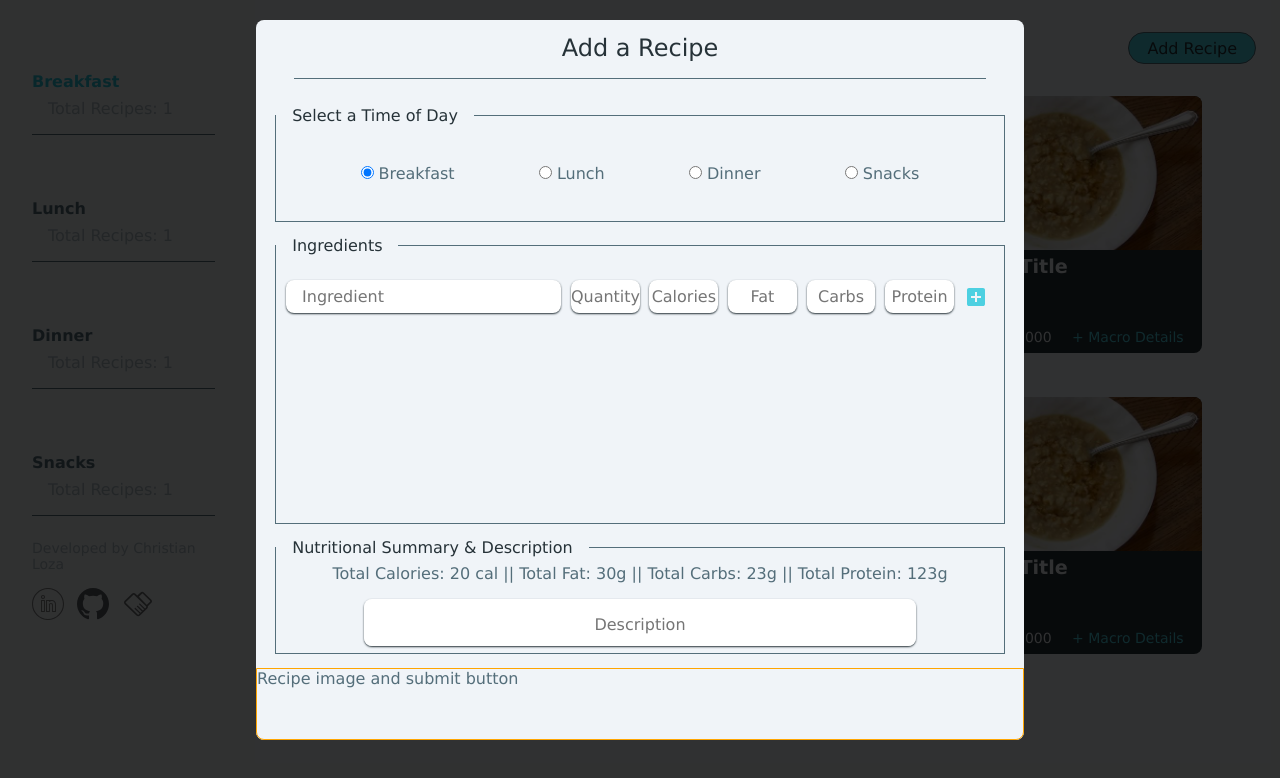
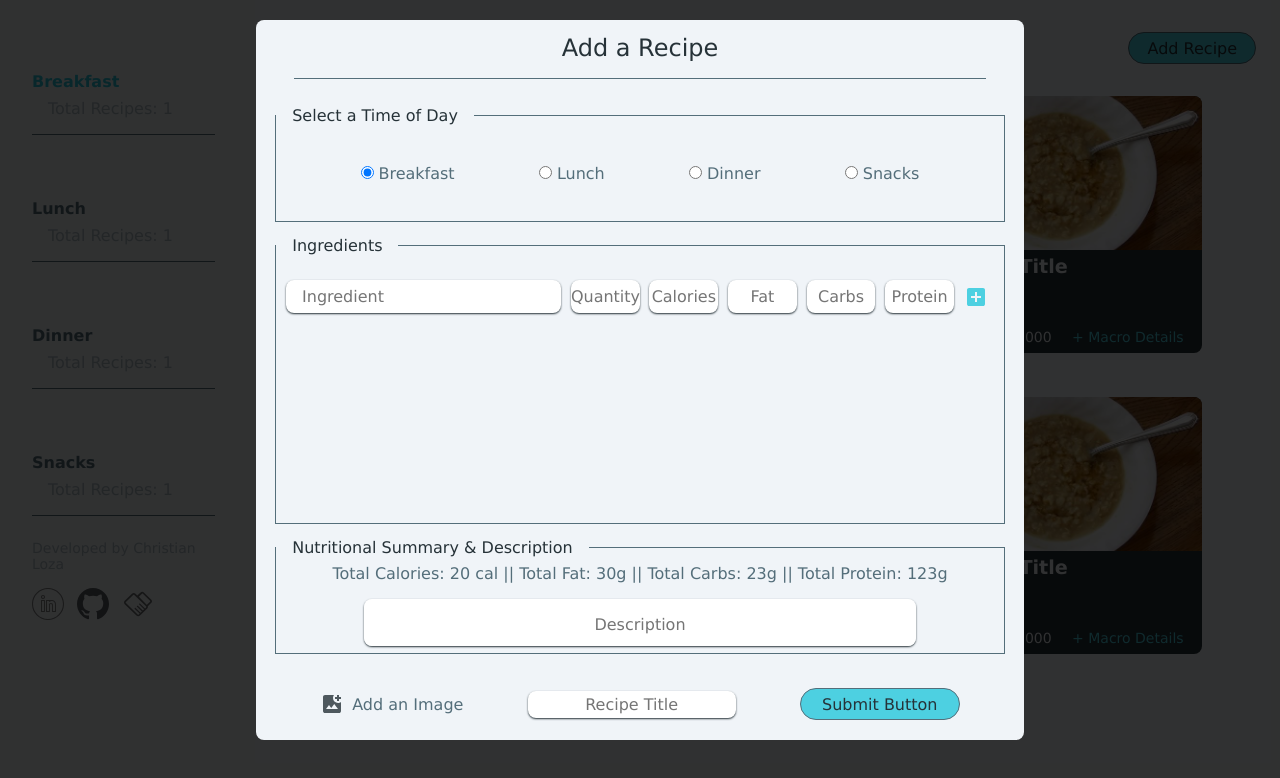
Before and after one commit to Chris-Loza/recipe-book, a React (Vite) app: page / in a window 1280 px wide. Both pictures are taken after a click on the element "Add Recipe". Shown: the top 778 px of the page. Built offline with nearby package versions, Linux system fonts and the light colour scheme.

Commit message:
finished modal design and style, need to finish its functionality

```diff
--- a/src/Components/AddRecipe/AddRecipeModal.jsx
+++ b/src/Components/AddRecipe/AddRecipeModal.jsx
@@ -184,7 +184,21 @@ const AddRecipeModal = ({ showModal, setShowModal }) => {
               </div>
             </fieldset>
           </div>
-          <div className="recipeImgSubmit">Recipe image and submit button</div>
+          <div className="recipeImgSubmit">
+            <div className="recipeImageContainer">
+              <label htmlFor="recipeImage">
+                <img src="../../../images/AddPhotoAlt.svg" alt="Recipe Image" />
+                Add an Image
+              </label>
+              <input style={{ display: "none" }} type="file" id="recipeImage" />
+            </div>
+            <div className="recipeTitle">
+              <input type="text" placeholder="Recipe Title" />
+            </div>
+            <div className="submitButton">
+              <p>Submit Button</p>
+            </div>
+          </div>
         </div>
       </div>
     )
--- a/src/Components/AddRecipe/addRecipeModal.css
+++ b/src/Components/AddRecipe/addRecipeModal.css
@@ -130,6 +130,10 @@
                             &:hover {
                                 box-shadow: 0 1px 2px #4DD0E1;
                             }
+
+                            &:focus {
+                                box-shadow: 0 1px 2px #4DD0E1;
+                            }
                         }
 
                         #ingredientName {
@@ -225,16 +229,80 @@
                         &:hover {
                             box-shadow: 0 1px 2px #4DD0E1;
                         }
+
+                        &:focus {
+                            box-shadow: 0 1px 2px #4DD0E1;
+                        }
                     }
                 }
             }
         }
 
         .recipeImgSubmit {
-            border: 1px solid orange;
             height: 10%;
             border-bottom-right-radius: 0.5rem;
             border-bottom-left-radius: 0.5rem;
+            display: flex;
+            align-items: center;
+            justify-content: space-evenly;
+
+            .recipeImageContainer {
+                display: flex;
+                justify-content: center;
+                align-items: center;
+
+                label {
+                    display: flex;
+                    align-items: center;
+                    justify-content: center;
+                    gap: 0.5rem;
+
+                    img {
+                        cursor: pointer;
+                        opacity: 0.8;
+
+                        &:hover {
+                            opacity: 0.5;
+                        }
+                    }
+                }
+            }
+
+            .recipeTitle {
+                input {
+                    padding: 0.25rem;
+                    border-radius: 0.5rem;
+                    outline: none;
+                    border: none;
+                    text-align: center;
+                    box-shadow: 0 1px 2px #263238;
+
+                    &:hover {
+                        box-shadow: 0 1px 2px #4DD0E1;
+                    }
+
+                    &:focus {
+                        box-shadow: 0 1px 2px #4DD0E1;
+                    }
+                }
+            }
+
+            .submitButton {
+                background-color: #4DD0E1;
+                display: flex;
+                width: 10rem;
+                height: 2rem;
+                border: 1px solid #546E7A;
+                color: #263238;
+                justify-content: center;
+                align-items: center;
+                border-radius: 1rem;
+                cursor: pointer;
+
+                &:hover {
+                    opacity: 0.7;
+                }
+            }
         }
     }
 }
--- a/src/Components/Homepage/homepage.css
+++ b/src/Components/Homepage/homepage.css
@@ -113,6 +113,10 @@
                 align-items: center;
                 border-radius: 1rem;
                 cursor: pointer;
+
+                &:hover {
+                    opacity: 0.7;
+                }
             }
         }
 
```
Also changed, not shown: public/images/AddPhotoAlt.svg (added).
